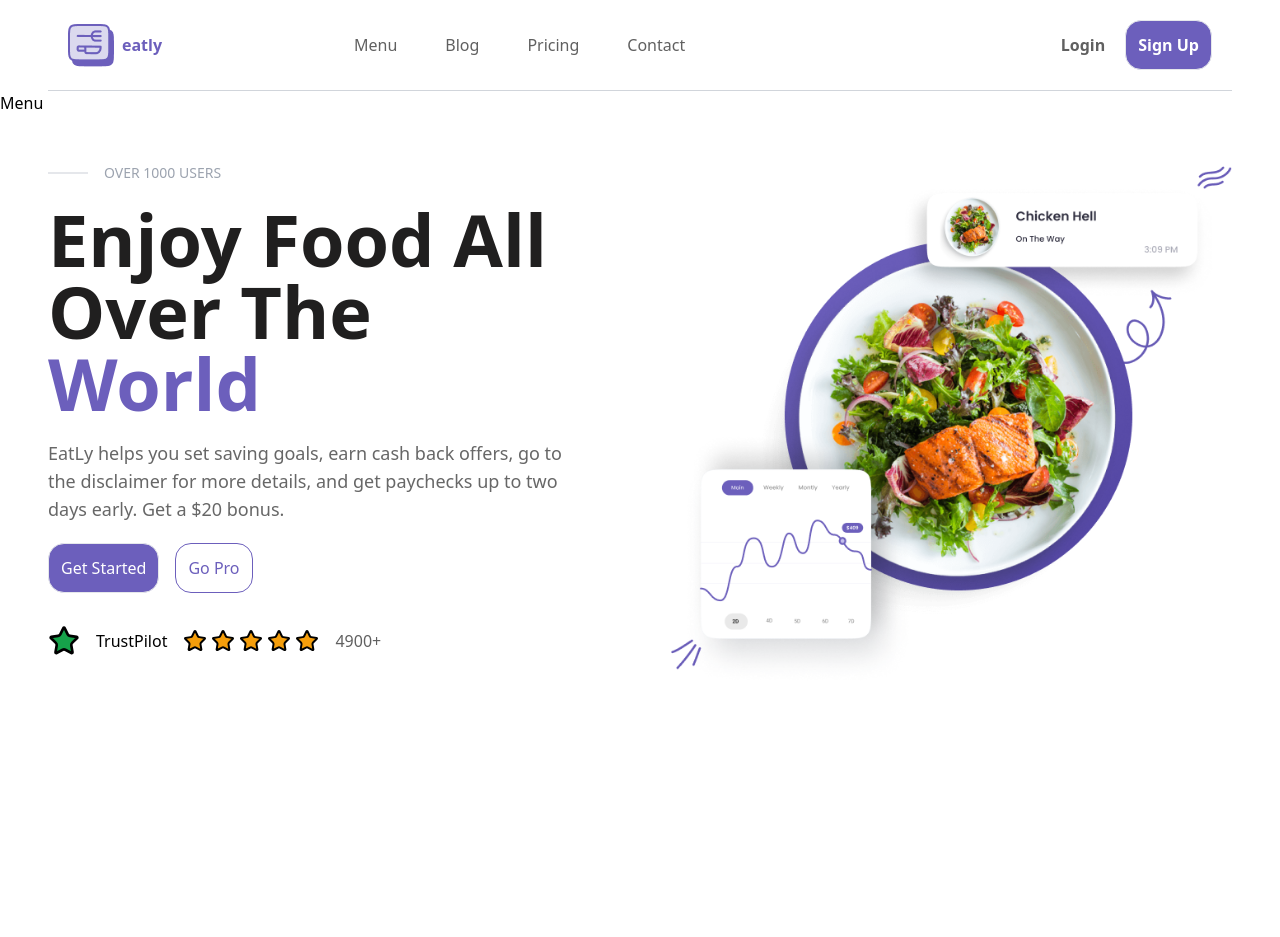
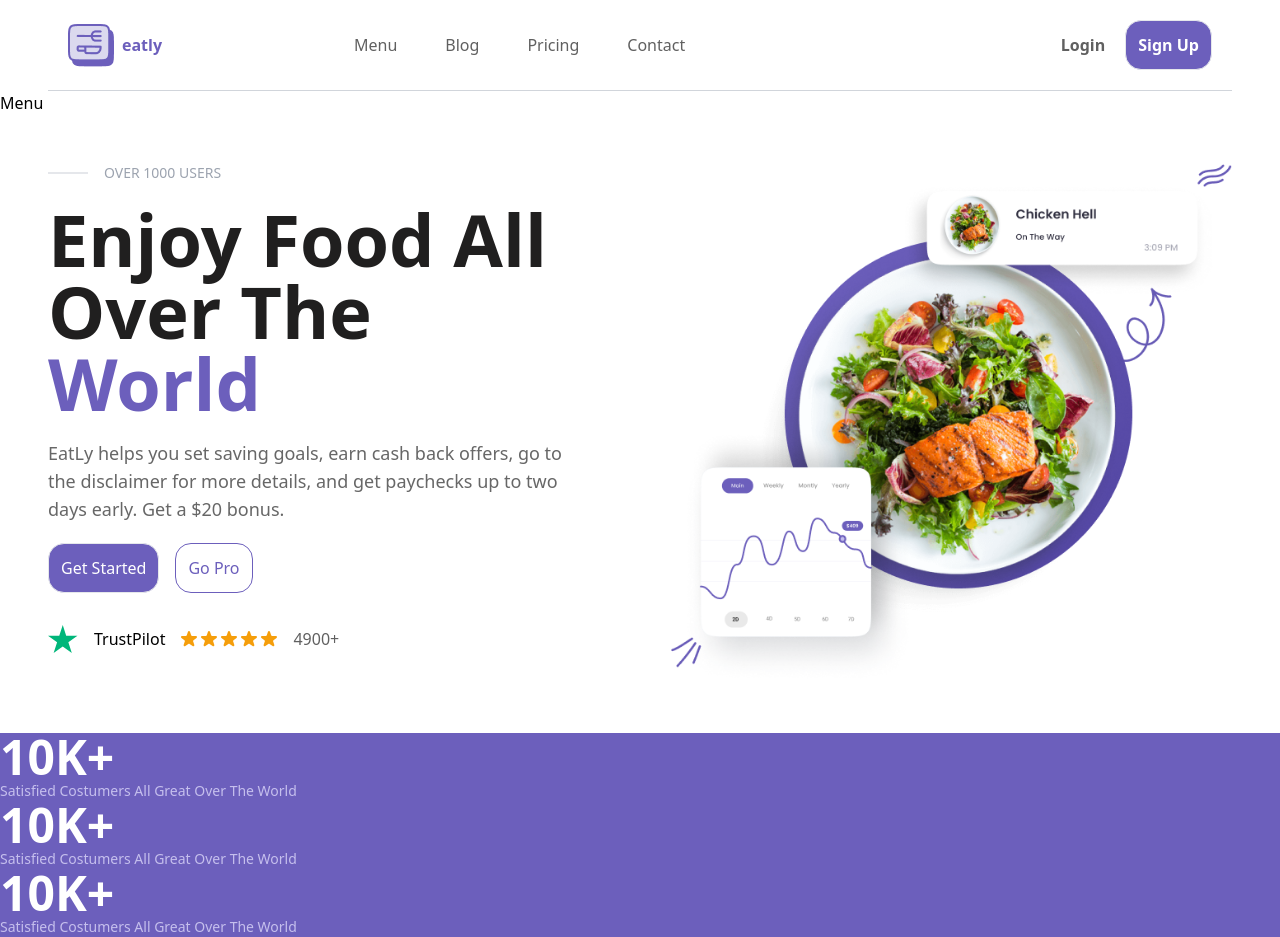
Before and after one commit to savitakatwe/Restaurant, a React (Vite) app: page /menu in a window 1280 px wide. Before the commit the page ends 800 px from the top, so only its background shows below. Built offline with nearby package versions, Linux system fonts and the light colour scheme.

Commit message:
fixed stars

```diff
--- a/src/App.tsx
+++ b/src/App.tsx
@@ -1,6 +1,5 @@
-import {Header, Menu} from "./component";
+import {Header, Menu, Hero, HeroDivider} from "./component";
 import {BrowserRouter as Router, Routes, Route} from 'react-router-dom';
-import Hero from "./component/Hero/Hero.tsx";
 
 
 function App() {
@@ -14,6 +13,7 @@ function App() {
                 {/* Add other routes here */}
             </Routes>
             <Hero/>
+            <HeroDivider/>
         </Router>
 
     )
--- a/src/component/Hero/Hero.tsx
+++ b/src/component/Hero/Hero.tsx
@@ -1,5 +1,6 @@
 import HeroFoodImage from "../../assets/HeroFoodImage.png"
-import {Star} from "lucide-react";
+import GreenStar from "../../assets/Vector.svg"
+import StarIcon from "../../assets/StarIcon.svg"
 
 const Hero = () => {
     return <>
@@ -41,14 +42,16 @@ const Hero = () => {
                     </button>
                 </div>
                 <div className="flex flex-row justify-center md:justify-start items-center gap-4 my-8">
-                    <Star className="fill-green-600 w-6 h-6 md:w-8 md:h-8"/> {/* Adjust size */}
+                    <img src={GreenStar} alt={'GreenStar'}/>
+
                     <p className="text-sm md:text-base">TrustPilot</p>
+
                     <div className="flex gap-1">
-                        <Star className="fill-amber-500 w-5 h-5 md:w-6 md:h-6 border-none"/> {/* Removed border */}
-                        <Star className="fill-amber-500 w-5 h-5 md:w-6 md:h-6"/> {/* Removed border */}
-                        <Star className="fill-amber-500 w-5 h-5 md:w-6 md:h-6"/> {/* Removed border */}
-                        <Star className="fill-amber-500 w-5 h-5 md:w-6 md:h-6"/> {/* Removed border */}
-                        <Star className="fill-amber-500 w-5 h-5 md:w-6 md:h-6"/> {/* Removed border */}
+                        <img src={StarIcon} alt={'StarIcon'}/>
+                        <img src={StarIcon} alt={'StarIcon'}/>
+                        <img src={StarIcon} alt={'StarIcon'}/>
+                        <img src={StarIcon} alt={'StarIcon'}/>
+                        <img src={StarIcon} alt={'StarIcon'}/>
                     </div>
                     <p className="text-sm md:text-base text-dark-secondary">4900+</p>
                 </div>
--- /dev/null
+++ b/src/component/HeroDivider/HeroDivider.tsx
@@ -0,0 +1,23 @@
+const HeroDivider = () => {
+    return <>
+        <div className="bg-purple-primary">
+            <div>
+                <p className={"text-5xl text-white font-bold"}>10K+</p>
+                <p className={"text-sm text-purple-secondary"}>Satisfied Costumers
+                    All Great Over The World </p>
+            </div>
+            <div>
+                <p className={"text-5xl text-white font-bold"}>10K+</p>
+                <p className={"text-sm text-purple-secondary"}>Satisfied Costumers
+                    All Great Over The World </p>
+            </div>
+            <div>
+                <p className={"text-5xl text-white font-bold"}>10K+</p>
+                <p className={"text-sm text-purple-secondary"}>Satisfied Costumers
+                    All Great Over The World </p>
+            </div>
+
+        </div>
+    </>
+}
+export default HeroDivider
--- /dev/null
+++ b/src/component/HeroDivider/index.ts
@@ -0,0 +1 @@
+export {default} from './HeroDivider';
--- a/src/component/index.ts
+++ b/src/component/index.ts
@@ -1,3 +1,4 @@
 export {default as Header} from './Header';
 export {default as Hero} from './Hero';
 export {default as Menu} from './Menu';
+export {default as HeroDivider} from './HeroDivider';
--- a/tailwind.config.js
+++ b/tailwind.config.js
@@ -8,6 +8,7 @@ export default {
         extend: {
             colors: {
                 'purple-primary': '#6C5FBC',
+                'purple-secondary': '#C5BFED',
                 'dark-primary': '#201F1F',
                 'dark-secondary': '#606060',
                 'dark-tertiary': '#676767',
```
Also changed, not shown: src/assets/StarIcon.svg (added), src/assets/Vector.svg (added).
